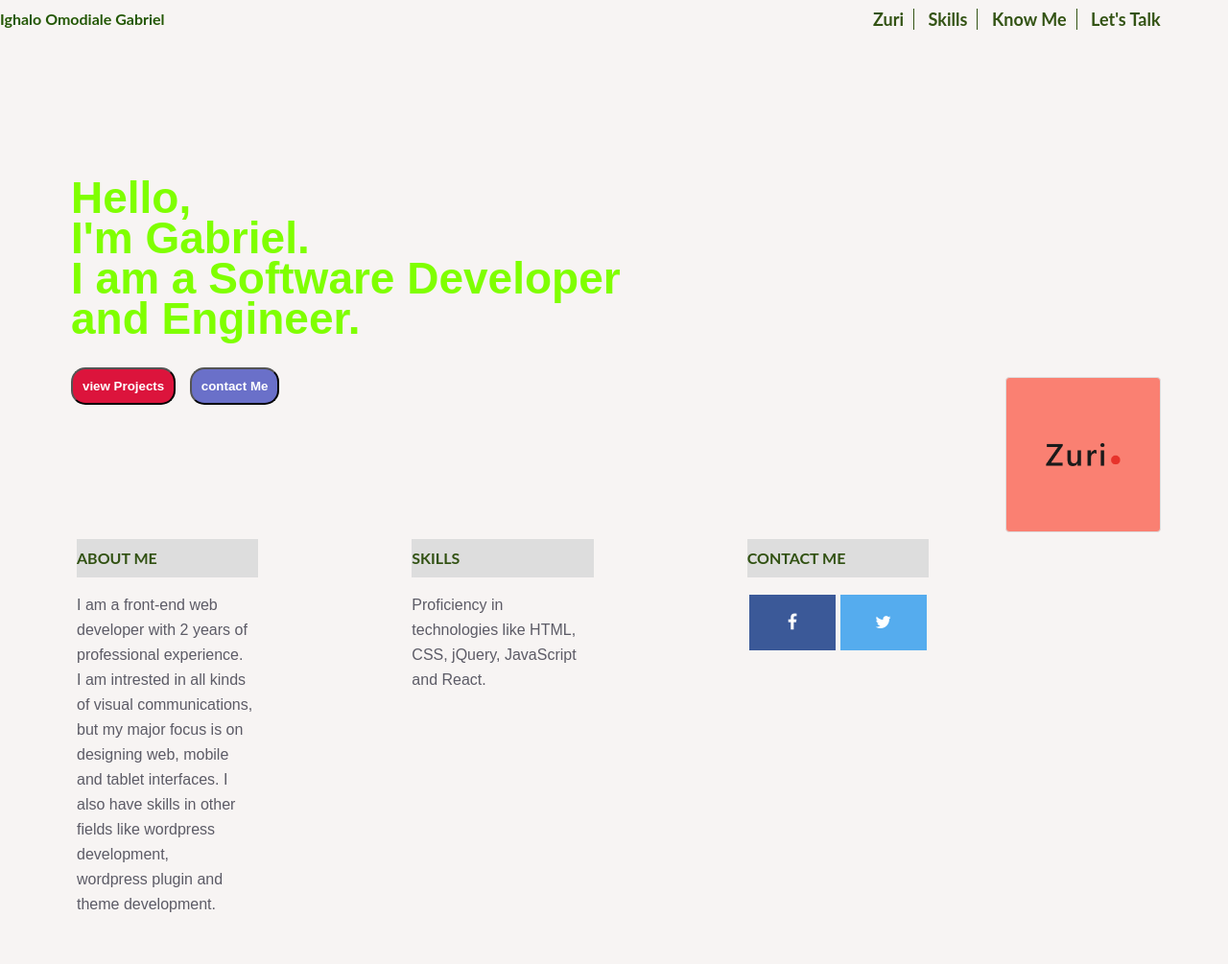
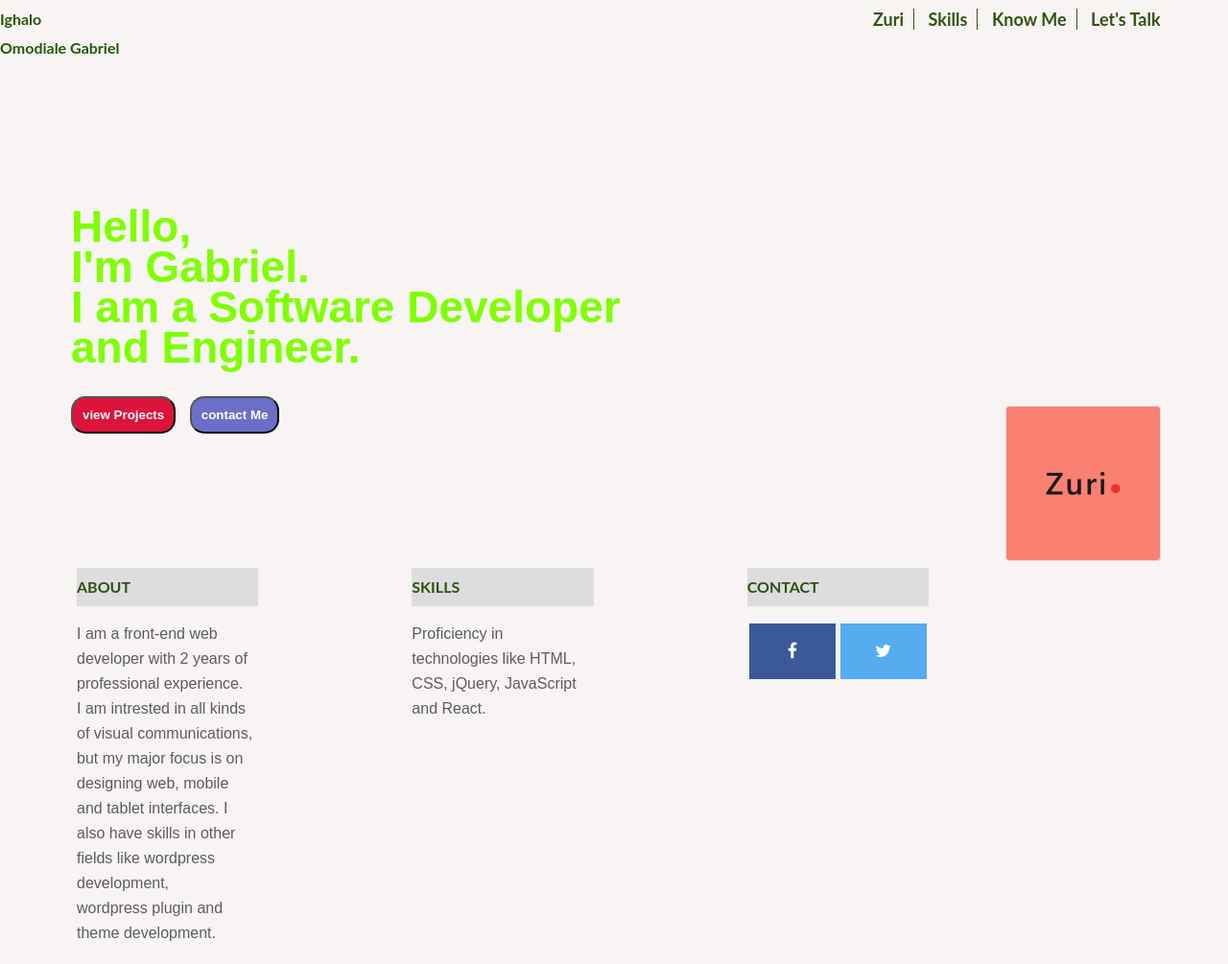
Before and after one commit to G-Ighalo/ZURI-TASK, a plain HTML site: page index.html in a window 1280 px wide. Shown: the whole page at 96% size. Drawn offline with Linux system fonts and the light colour scheme; files whose address does not match are found by name.

Commit message:
Update index.html

```diff
--- a/index.html
+++ b/index.html
@@ -9,7 +9,7 @@
 </head>
 <body>
     <main>
-<p class="name"><strong>Ighalo Omodiale Gabriel</strong></p>
+<p class="name"><strong>Ighalo <br class="rwd-break">Omodiale Gabriel</strong></p>
 <nav class="nav">
     <ul>
         <li><a href="internship.zuri.team"></a>Zuri</li>
@@ -22,7 +22,7 @@
 <p class="intro">
     Hello, <br>I'm Gabriel.<br>I am a Software Developer<br>and Engineer.
 </p>
-<img src="C:\Users\MONDAY IGHALO\Music\portfolio website\image\Zuri.png" alt="zuri logo">
+<img src="image/Zuri.png" alt="zuri logo">
 
 
 <div id="submit">
@@ -37,7 +37,7 @@
 
 <section id="about-me">
 <div class="details" id="know-me">
-    <h2>About me</h2>
+    <h2>About</h2>
 <p id="about">I am a front-end web developer with 2 years of professional experience.<br>
 I am intrested in all kinds of visual communications, but my major focus is on designing web, mobile<br>
 and tablet interfaces. I also have skills in other fields like wordpress development,<br>
@@ -50,7 +50,7 @@ wordpress plugin and theme development.</p>
     </p>
 </div>
 <div class="details" id="contact-me">
-    <h2>Contact me</h2>
+    <h2>Contact</h2>
     <p id='icons'><a href="#" class="fa fa-facebook"></a>
         <a href="#" class="fa fa-twitter"></a></p>
 </div>
```
